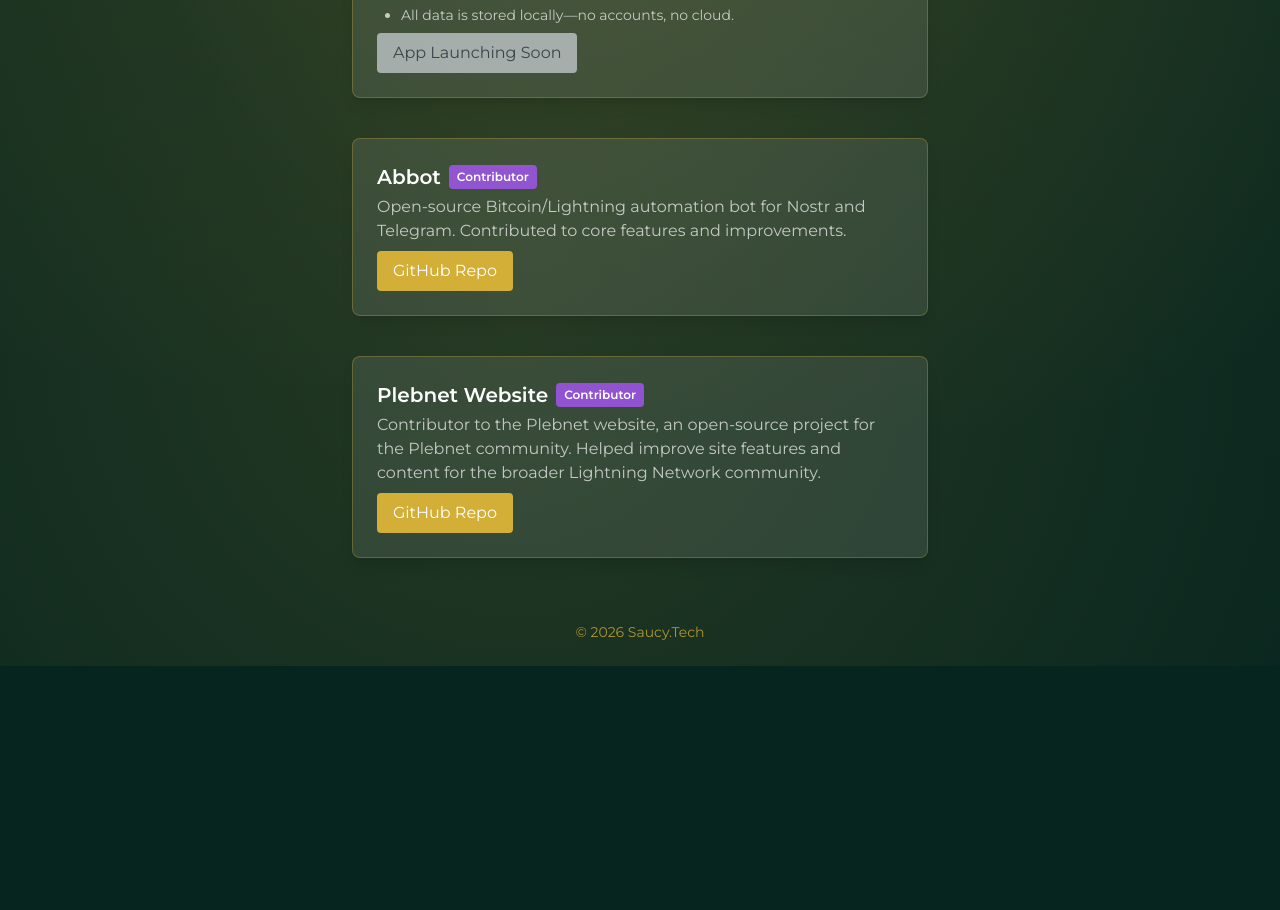
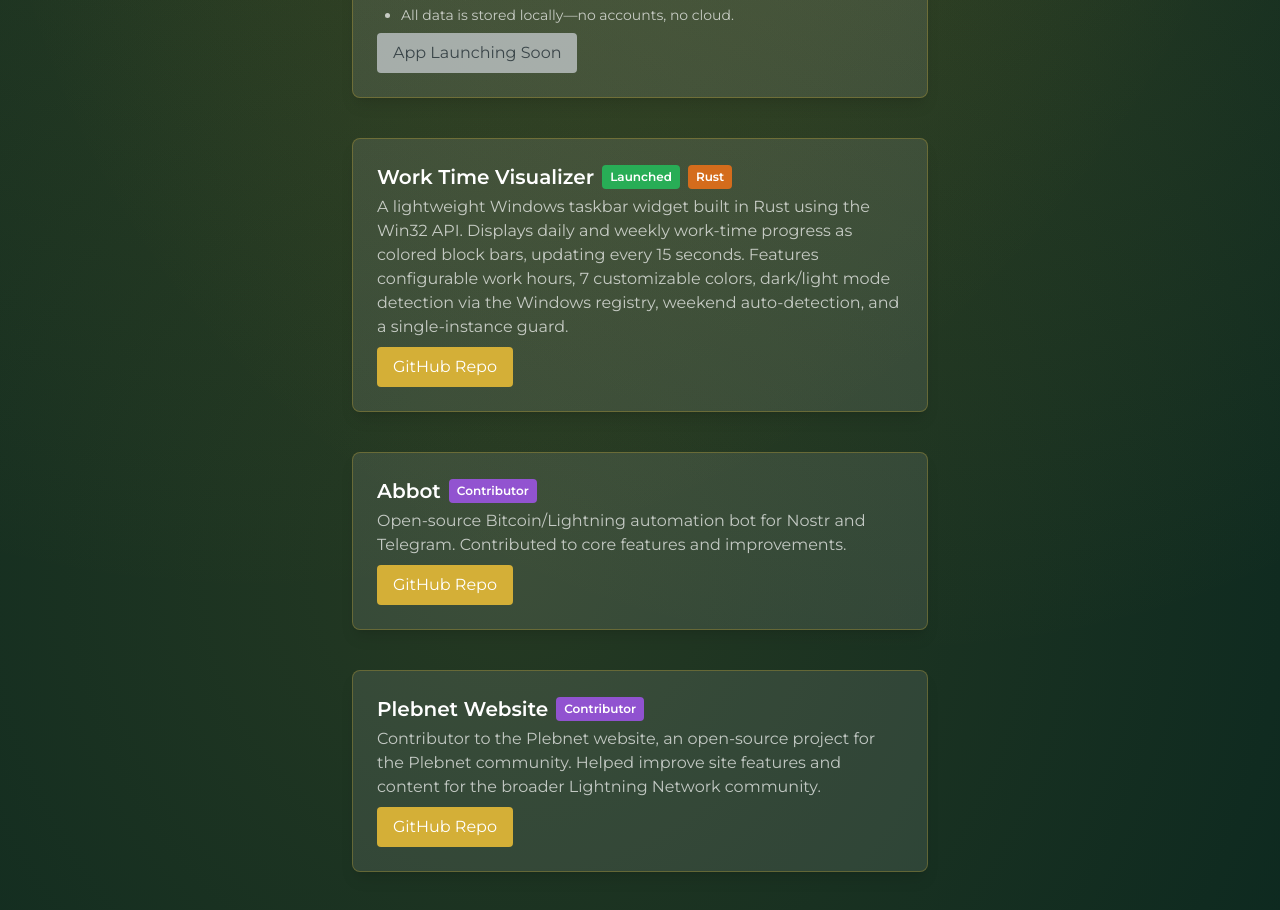
Before and after one commit to saucy-tech/personal-site, a Next.js app: page /projects in a window 1280 px wide. Shown: the part 1080-1990 px from the top of the page. Before the commit the page ends 1746 px from the top, so only its background shows below. Built offline with nearby package versions, Linux system fonts and the light colour scheme.

Commit message:
Add Work Time Visualizer Rust project to portfolio
https://claude.ai/code/session_019eEofwfTALSwLSW2GarfmF

```diff
--- a/src/app/projects/page.tsx
+++ b/src/app/projects/page.tsx
@@ -115,6 +115,33 @@ export default function Projects() {
           </span>
         </div>
 
+        {/* Work Time Visualizer Project Card */}
+        <div className="w-full max-w-xl bg-white/10 rounded-lg shadow-lg border border-[var(--accent-border)] p-6 mb-2">
+          <h2 className="text-xl font-semibold mb-1 flex items-center gap-2">
+            Work Time Visualizer{' '}
+            <span className="text-xs bg-green-500/80 text-white px-2 py-1 rounded align-middle">
+              Launched
+            </span>
+            <span className="text-xs bg-orange-500/80 text-white px-2 py-1 rounded align-middle">
+              Rust
+            </span>
+          </h2>
+          <p className="mb-2 text-base text-[var(--text-secondary)]">
+            A lightweight Windows taskbar widget built in Rust using the Win32 API. Displays daily
+            and weekly work-time progress as colored block bars, updating every 15 seconds. Features
+            configurable work hours, 7 customizable colors, dark/light mode detection via the Windows
+            registry, weekend auto-detection, and a single-instance guard.
+          </p>
+          <a
+            href="https://github.com/saucy-tech/work-time-visualizer-rust"
+            target="_blank"
+            rel="noopener noreferrer"
+            className="inline-block px-4 py-2 bg-[var(--accent)] text-white rounded hover:bg-[var(--accent-dark)] transition"
+          >
+            GitHub Repo
+          </a>
+        </div>
+
         {/* Abbot Project Card */}
         <div className="w-full max-w-xl bg-white/10 rounded-lg shadow-lg border border-[var(--accent-border)] p-6 mb-2">
           <h2 className="text-xl font-semibold mb-1 flex items-center gap-2">
```
